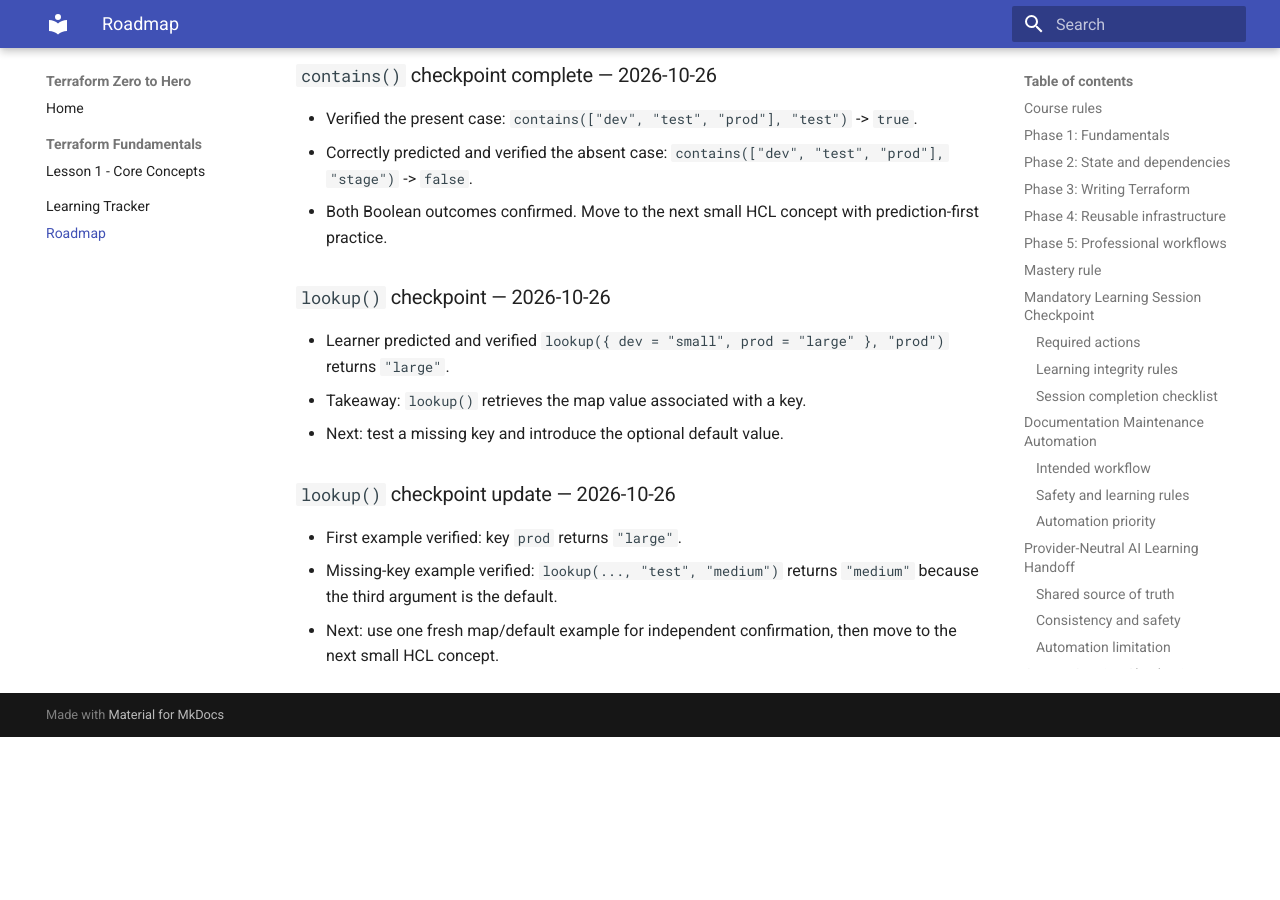
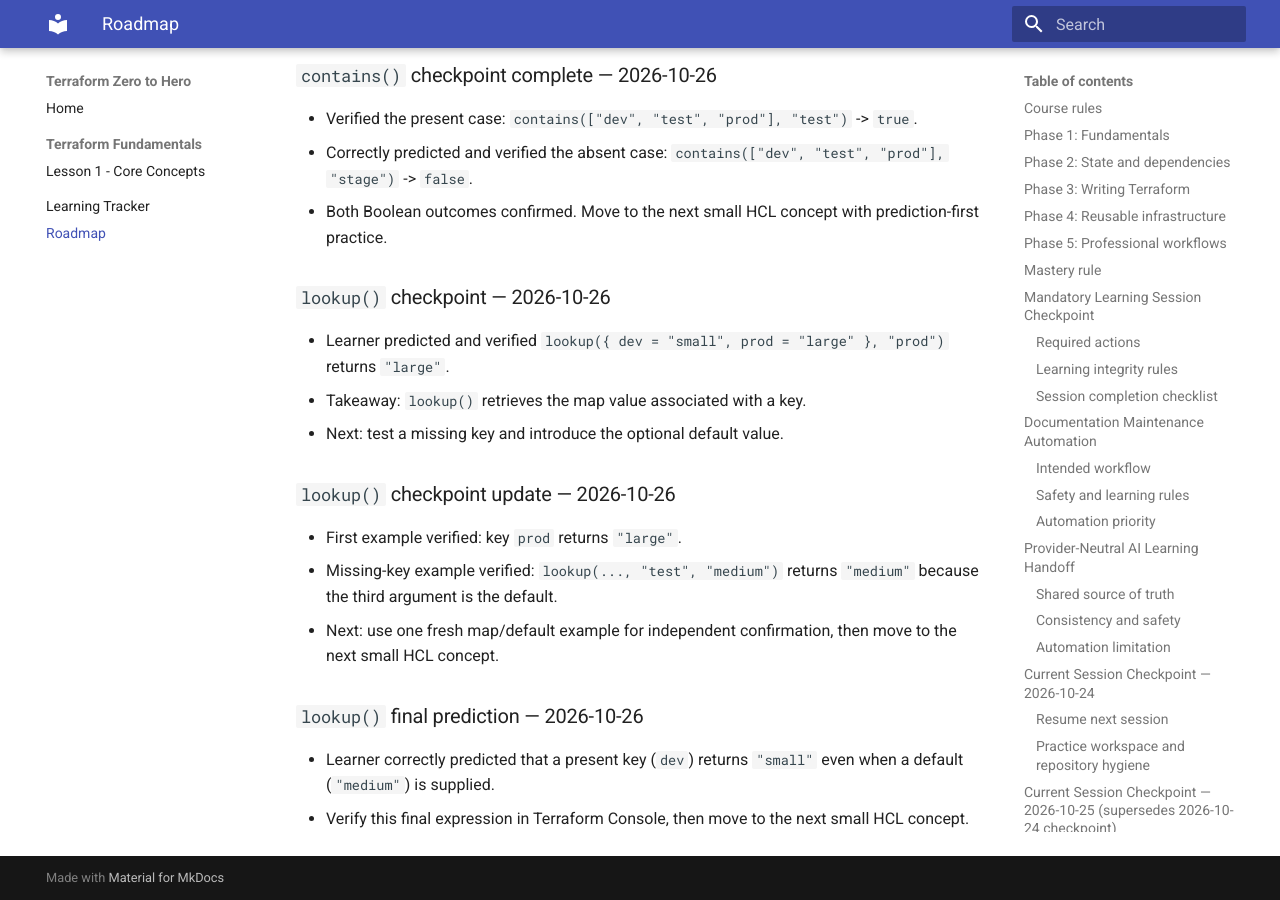
Before and after one commit to pshewale-dev/terraform-azure-lab, an MkDocs documentation site: the page built from docs/LEARNING-ROADMAP.md, in a window 1280 px wide and 900 px high, scrolled down 9926 px. Built offline with MkDocs 1.6.1 and Material for MkDocs 9.7.7, drawn with Linux system fonts in a browser that asks for light colours; before the commit the page ends 10663 px from its top, so only the background shows below that.

Commit message:
docs: note lookup existing-key prediction

```diff
--- a/docs/LEARNING-ROADMAP.md
+++ b/docs/LEARNING-ROADMAP.md
@@ -276,3 +276,8 @@ Proceed to the next small HCL concept using prediction-first practice, one conce
 - First example verified: key `prod` returns `"large"`.
 - Missing-key example verified: `lookup(..., "test", "medium")` returns `"medium"` because the third argument is the default.
 - Next: use one fresh map/default example for independent confirmation, then move to the next small HCL concept.
+
+
+### `lookup()` final prediction — 2026-10-26
+- Learner correctly predicted that a present key (`dev`) returns `"small"` even when a default (`"medium"`) is supplied.
+- Verify this final expression in Terraform Console, then move to the next small HCL concept.
```
